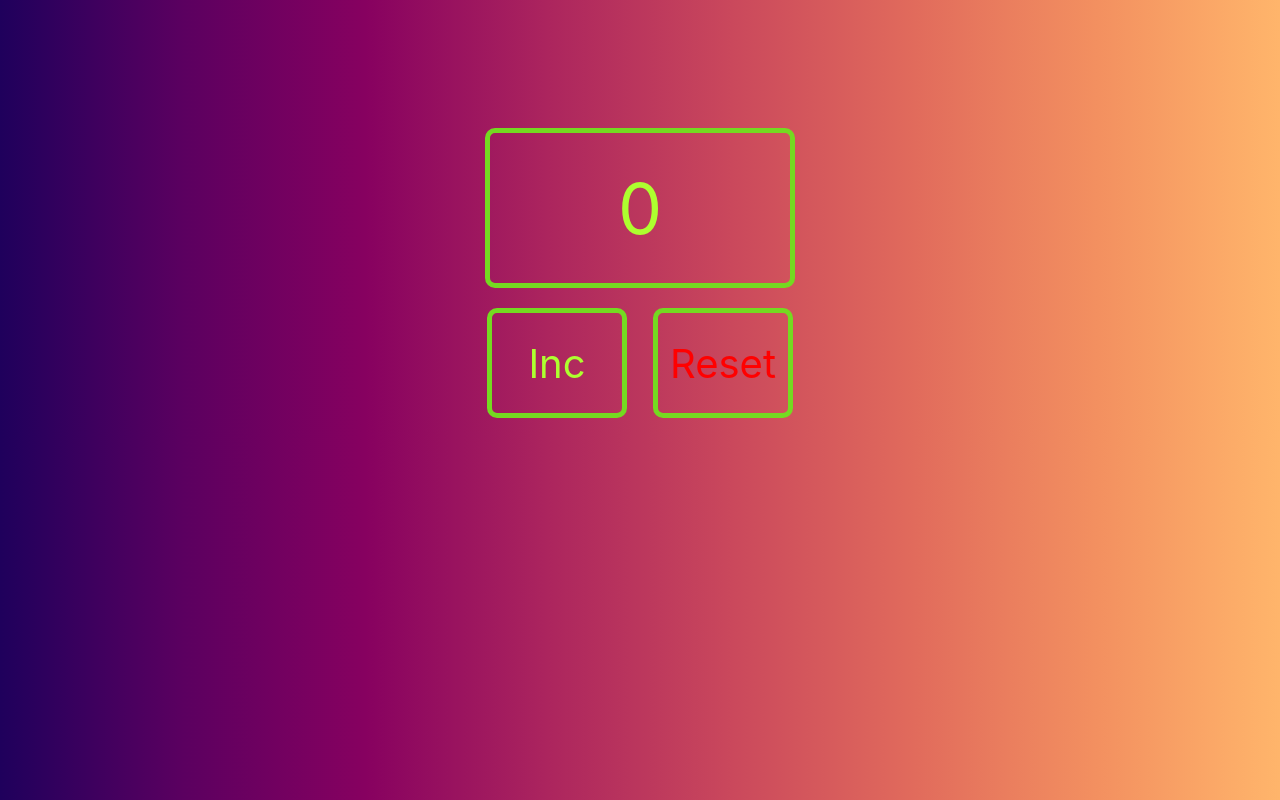
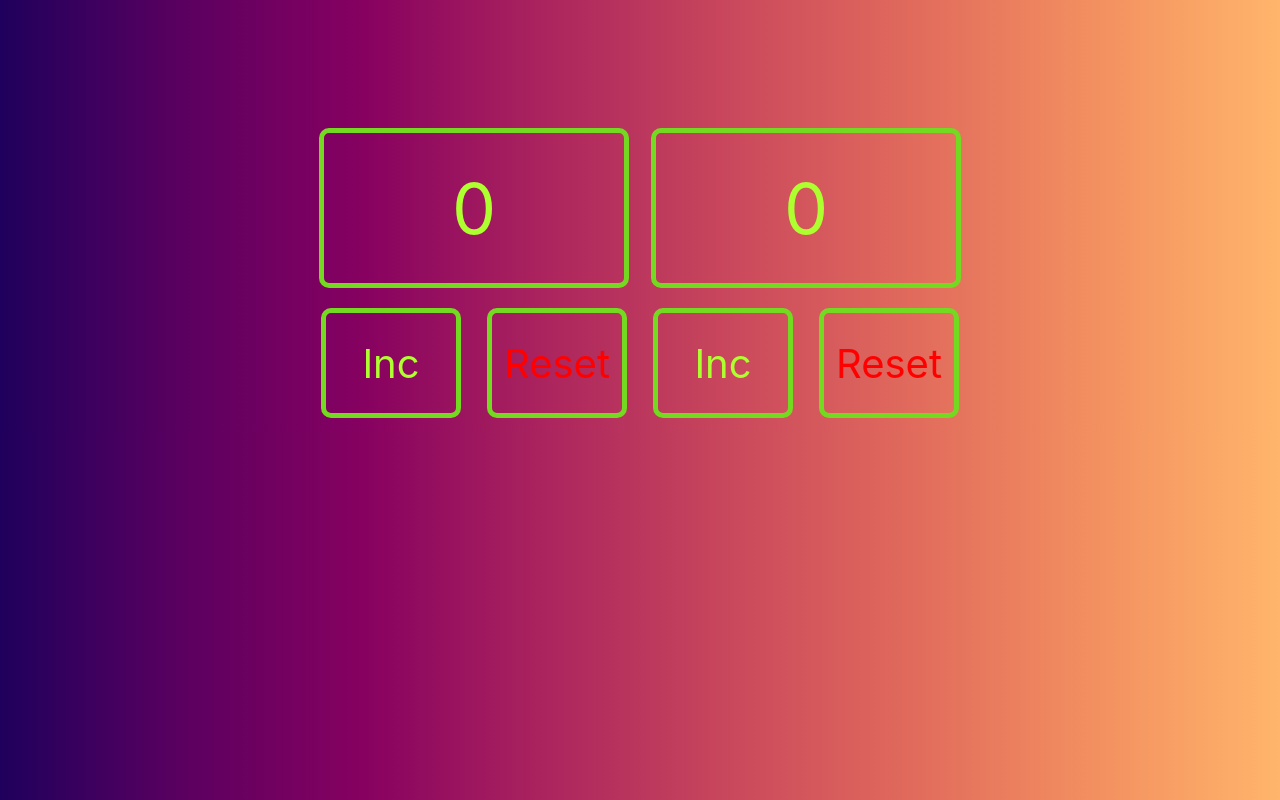
Before and after one commit to artem5511/counternew, a React (Create React App) app: page / in a window 1280 px wide. Built offline with nearby package versions, Linux system fonts and the light colour scheme.

Commit message:
new branch

```diff
--- a/src/App.tsx
+++ b/src/App.tsx
@@ -23,6 +23,13 @@ export const App = () => {
                 Reset={Reset}
                 // value={startValue}
             />
+            <Counter
+                startValue={startValue}
+                maxValue={maxValue}
+                Inc={Inc}
+                Reset={Reset}
+                // value={startValue}
+            />
         </>
     )
 }
```
